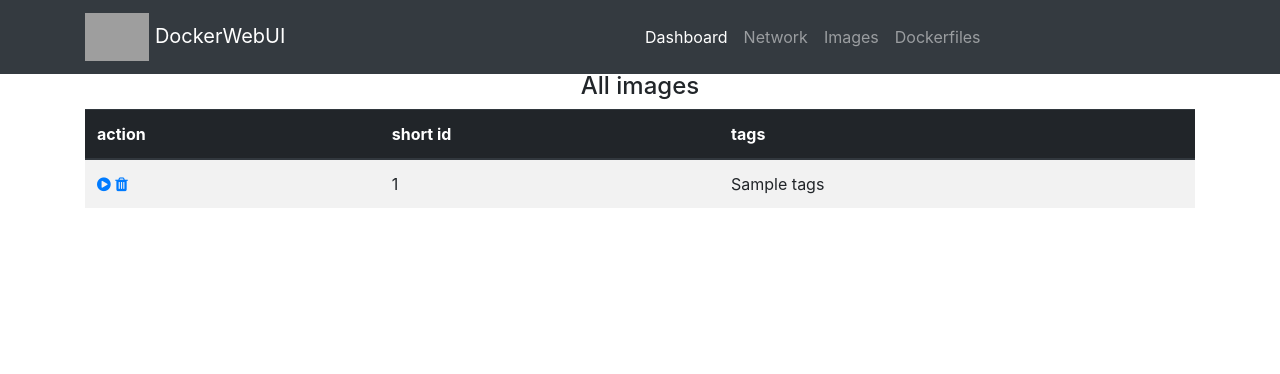
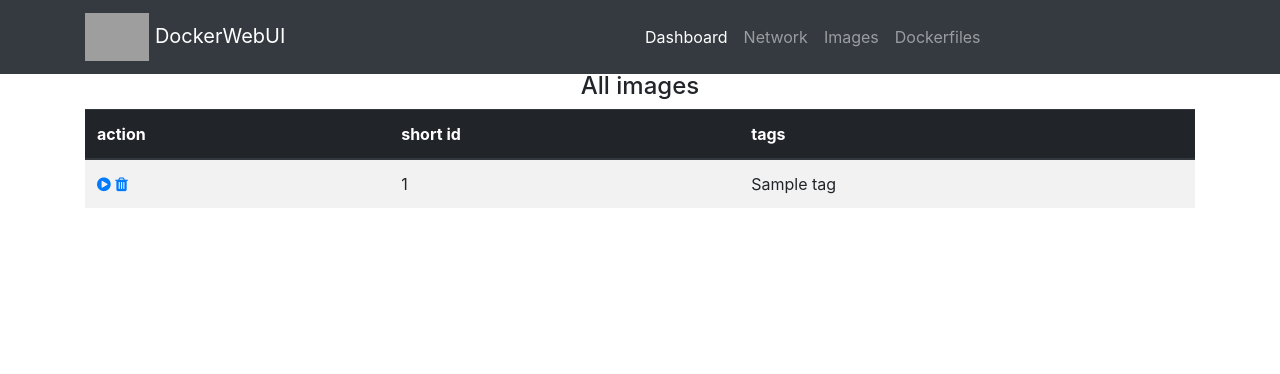
Before and after one commit to alx9110/docker-web-ui, a Flask app: template webui/templates/images.html in a window 1280 px wide. Shown: the top 374 px of the page. Run offline with Flask 2, Linux system fonts and the light colour scheme; the template is opened without the code that fills it: most values are stand-ins (such as "Sample title", 1, 10 or a date in 2020); some libraries are stand-ins or nearby versions; grey boxes are pictures that could not be loaded.

Commit message:
image tag fix

```diff
--- a/webui/templates/images.html
+++ b/webui/templates/images.html
@@ -18,7 +18,7 @@
                   <a href="/images/remove/{{ img.short_id }}"><i class="fa fa-trash" aria-hidden="true"></i></a>
                 </td>
                 <td>{{ img.short_id }}</td>
-                <td>{{ img.tags }}</td>
+                <td>{{ img.tags[0] }}</td>
               </tr>
             {% endfor %}
             </tbody>
```
